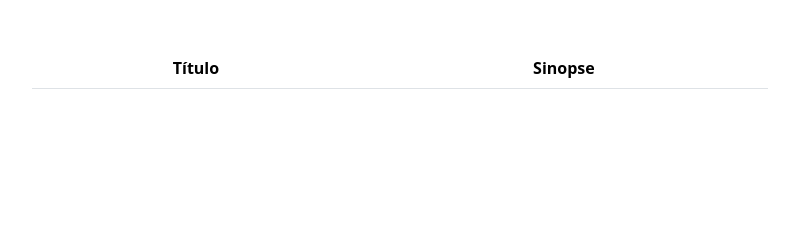
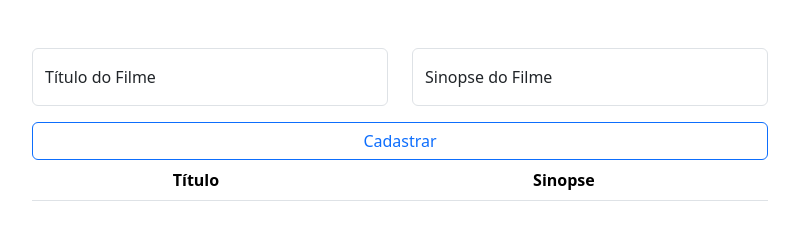
Before and after one commit to amachion/20262_web_t1s1, a website: page front/index.html in a window 1280 px wide. Shown: the whole page, without its empty margins (240-1039 px from the left). Drawn offline with nearby package versions, Linux system fonts and the light colour scheme; no server answers.

Commit message:
aula 10_28 - até cadastro de filme

```diff
--- a/front/index.html
+++ b/front/index.html
@@ -10,6 +10,30 @@
   </head>
   <body onload="obterFilmes()">
     <div class="container mt-5">
+
+        <div class="row justify-content-center">
+            <div class="col-md-8 col-lg-4">
+                <div class="form-floating mb-3">
+                    <input type="text" class="form-control" id="tituloInput" placeholder="Título do Filme">
+                    <label for="tituloInput">Título do Filme</label>
+                </div>
+            </div>
+            <div class="col-md-8 col-lg-4">
+                <div class="form-floating mb-3">
+                    <input type="text" class="form-control" id="sinopseInput" placeholder="Sinopse do Filme">
+                    <label for="sinopseInput">Sinopse do Filme</label>
+                </div>
+            </div>
+        </div>
+
+        <div class="row justify-content-center">
+            <div class="col-md-8">
+                <button class="btn btn-outline-primary w-100" onclick="cadastrarFilme()">
+                    Cadastrar
+                </button>
+            </div>
+        </div>
+
         <div class="row justify-content-center">
             <div class="col-md-8">
                 <table class="table table-striped table-hover text-center filmes">
--- a/front/js/scripts.js
+++ b/front/js/scripts.js
@@ -3,8 +3,43 @@
 const filmesEndpoint = '/filmes'
 
 async function obterFilmes() {
-    //console.log ('teste')
     const URLCompleta = `${protocolo}${baseURL}${filmesEndpoint}`
     const filmes = (await axios.get(URLCompleta)).data
-    console.log(filmes)
+    let tabela = document.querySelector('.filmes')
+    let corpoTabela = tabela.getElementsByTagName('tbody')[0]
+    for (let filme of filmes) {
+        let linha = corpoTabela.insertRow(0)
+        let celulaTitulo = linha.insertCell(0)
+        let celulaSinopse = linha.insertCell(1)
+        celulaTitulo.innerHTML = filme.titulo
+        celulaSinopse.innerHTML = filme.sinopse
+    }
 }
+
+async function cadastrarFilme() {
+    //URL completa
+    const URLCompleta = `${protocolo}${baseURL}${filmesEndpoint}`
+    //se posiciona nos inputs
+    let tituloInput = document.querySelector('#tituloInput')
+    let sinopseInput = document.querySelector('#sinopseInput')
+    //pega os valores dos inputs
+    let titulo = tituloInput.value
+    let sinopse = sinopseInput.value
+    //limpa as caixinhas
+    tituloInput.value = ""
+    sinopseInput.value = ""
+    //faz a requisição: envia o novo e recebe a coleção atualizada
+    const filmes = (await axios.post(URLCompleta, {titulo, sinopse})).data
+    //limpa a tabela
+    let tabela = document.querySelector('.filmes')
+    let corpoTabela = tabela.getElementsByTagName('tbody')[0]
+    corpoTabela.innerHTML = ""
+    //repopula a tabela
+    for (let filme of filmes) {
+        let linha = corpoTabela.insertRow(0)
+        let celulaTitulo = linha.insertCell(0)
+        let celulaSinopse = linha.insertCell(1)
+        celulaTitulo.innerHTML = filme.titulo
+        celulaSinopse.innerHTML = filme.sinopse
+    }
+}
--- a/index.js
+++ b/index.js
@@ -1,7 +1,9 @@
 const express = require ('express')
+const cors = require ('cors')
 
 const app = express()
 app.use(express.json())
+app.use(cors())
 
 let filmes = [
     {
--- a/package.json
+++ b/package.json
@@ -12,6 +12,7 @@
   "license": "ISC",
   "type": "commonjs",
   "dependencies": {
+    "cors": "^2.8.6",
     "express": "^5.3.0"
   },
   "devDependencies": {
```
Also changed, not shown: 1 other file.
